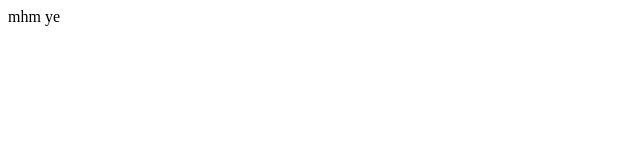
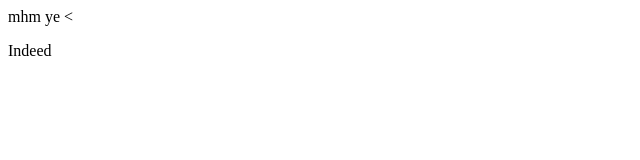
Before and after one commit to BewnSpawn/hekke-peiling-, a plain HTML site: page index.html in a window 1280 px wide. Shown: the full height of the page, 0-640 px from the left. Drawn offline with Linux system fonts and the light colour scheme.

Commit message:
Update index.html

```diff
--- a/index.html
+++ b/index.html
@@ -7,5 +7,8 @@
   </head>
   <body>
     ye
+    <<p>
+    Indeed
+  </p>
   </body>
 </html>
```
